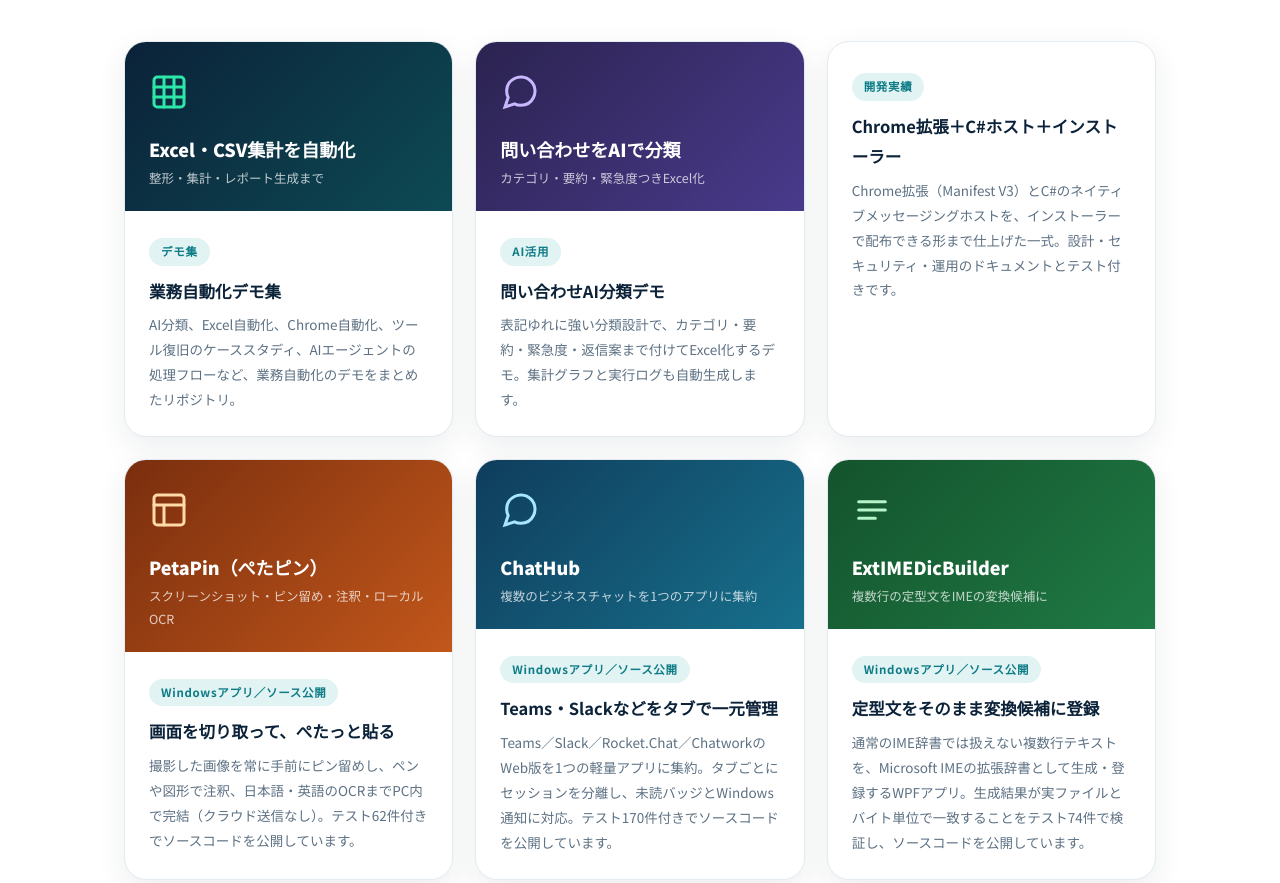
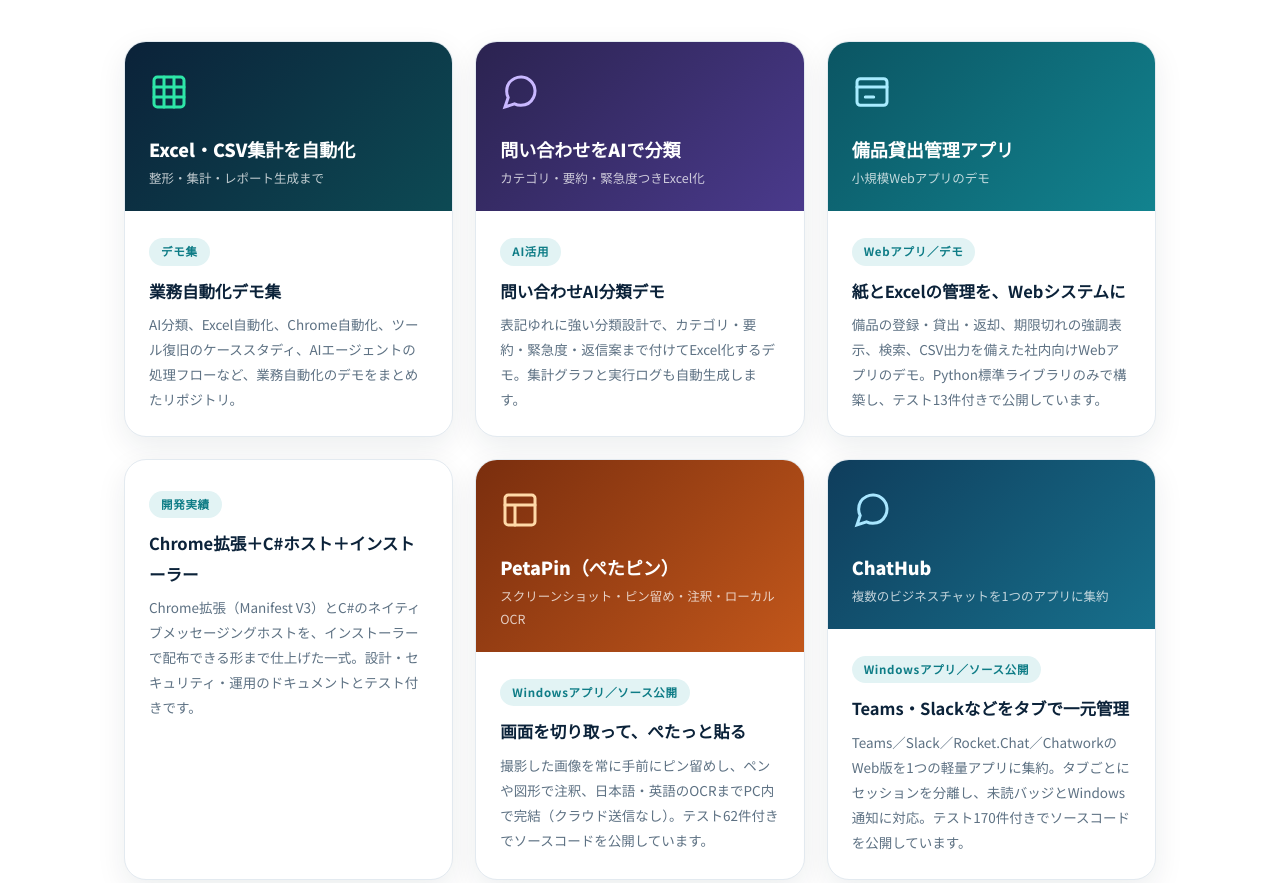
Before and after one commit to gomamonaka/gomamonaka.github.io, a plain HTML site: page index.html in a window 1280 px wide. Shown: the part 3389-4272 px from the top of the page. Drawn offline with Linux system fonts and the light colour scheme.

Commit message:
feat: 制作物に備品貸出管理アプリのカードを追加

```diff
--- a/index.html
+++ b/index.html
@@ -346,6 +346,18 @@
         </div>
       </div>
       <div class="demo">
+        <div style="background:linear-gradient(135deg,#0b5563,#12838f);padding:30px 24px 22px">
+          <svg width="40" height="40" viewBox="0 0 24 24" fill="none" stroke="#a8ecff" stroke-width="1.8" stroke-linecap="round"><rect x="3" y="4" width="18" height="16" rx="2"/><path d="M3 9h18M8 15h5"/></svg>
+          <div style="color:#fff;font-weight:900;font-size:18px;margin-top:12px">備品貸出管理アプリ</div>
+          <div style="color:rgba(255,255,255,.75);font-size:12.5px">小規模Webアプリのデモ</div>
+        </div>
+        <div class="body">
+          <span class="tag">Webアプリ／デモ</span>
+          <h3><a href="https://github.com/gomamonaka/webautolab-portfolio/tree/main/web-app-demo">紙とExcelの管理を、Webシステムに</a></h3>
+          <p>備品の登録・貸出・返却、期限切れの強調表示、検索、CSV出力を備えた社内向けWebアプリのデモ。Python標準ライブラリのみで構築し、テスト13件付きで公開しています。</p>
+        </div>
+      </div>
+      <div class="demo">
         <div class="body" style="padding-top:28px">
           <span class="tag">開発実績</span>
           <h3><a href="https://github.com/gomamonaka/Yorisoi-ClickOnce">Chrome拡張＋C#ホスト＋インストーラー</a></h3>
```
